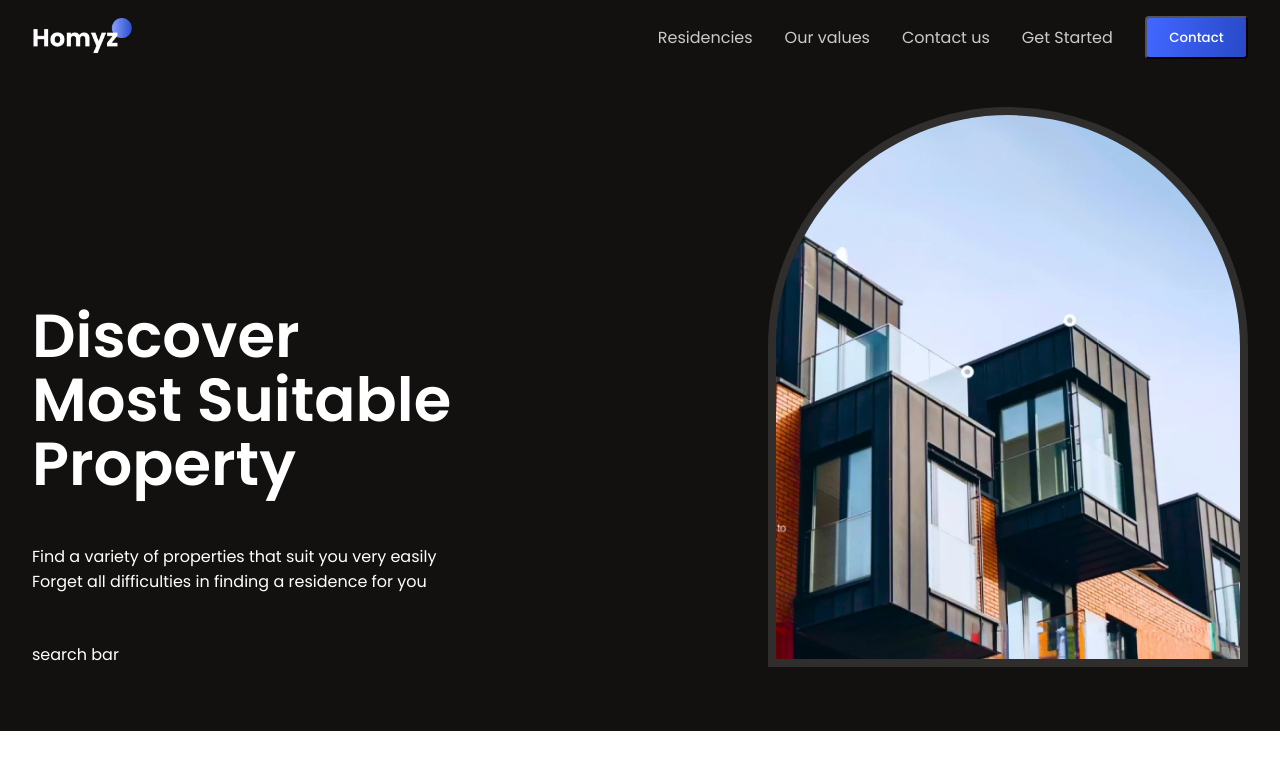
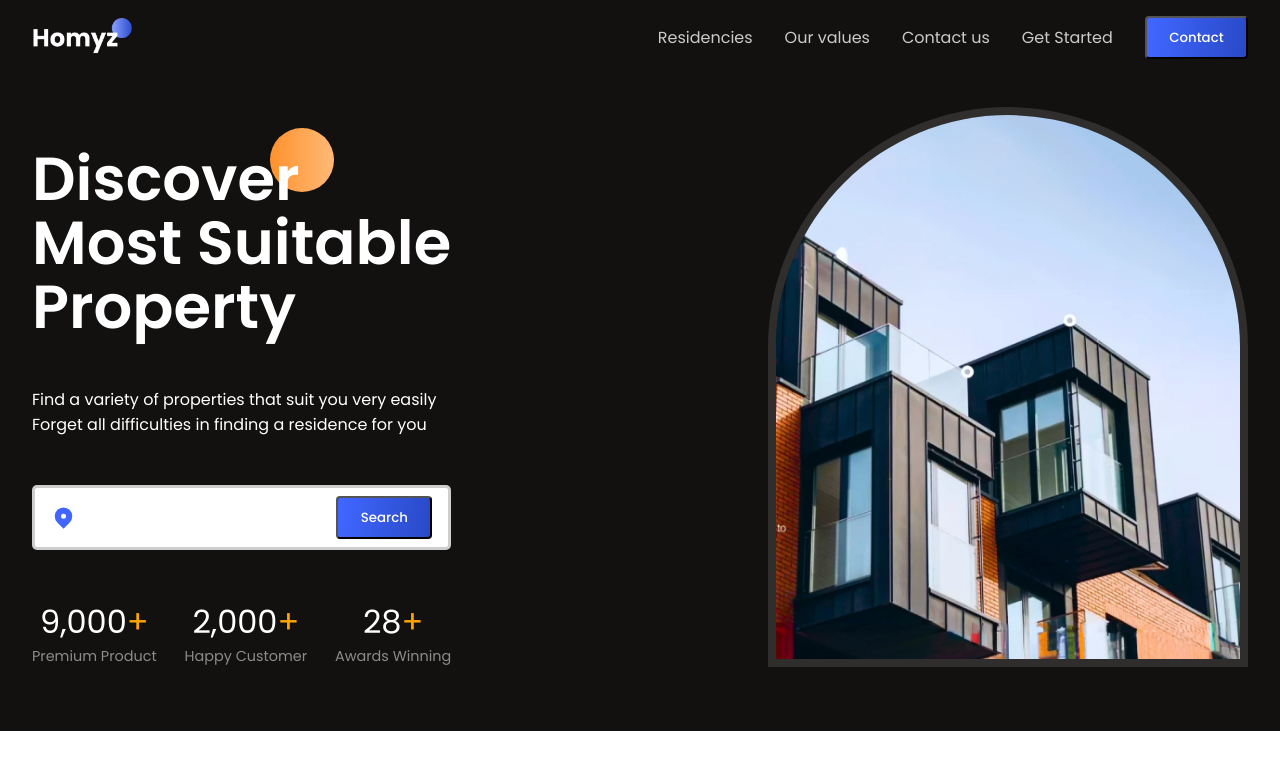
Before and after one commit to lwaziT/ReactJSWebsites, a React (Vite) app: page / in a window 1280 px wide. Shown: the top 770 px of the page. Built offline with nearby package versions, Linux system fonts and the light colour scheme.

Commit message:
1.Edited font styling. 2.Added search bar

```diff
--- a/src/components/Hero/Hero.css
+++ b/src/components/Hero/Hero.css
@@ -25,6 +25,51 @@
     line-height: 4rem;
 }
 
+.orange-circle{
+    height: 4rem;
+    width: 4rem;
+    background: var(--orange-gradient);
+    border-radius: 999px;
+    position: absolute;
+    right: 28%;
+    top: -10%;
+    z-index: -1;
+}
+
+.search-bar{
+    background-color: white;
+    border-radius: 5px;
+    border: 3px solid rgba(120, 120, 120, 0.374);
+    padding: 0.5rem 1rem;
+    justify-content: space-between;
+    width: 100%;
+}
+
+.search-bar> input{
+    border: none;
+    outline: none;
+}
+
+.stats{
+    width: 100%;
+    justify-content: space-between;
+}
+
+.stat>:nth-child(1){
+    font-size: 2rem;
+}
+
+.stat>:nth-child(1)>:last-child{
+    color: orange;
+}
+
+.secondaryText{
+    color: rgba(140, 139, 139);
+    font-size: 0.9rem;
+}
+
+/* Right side */
+
 .image-container{
     width: 30rem;
     height: 35rem;
--- a/src/components/Hero/Hero.jsx
+++ b/src/components/Hero/Hero.jsx
@@ -1,5 +1,7 @@
 import React from "react"
 import "./Hero.css"
+import {HiLocationMarker} from 'react-icons/hi'
+import CountUp from "react-countup"
 
 const Hero = () => {
     return (
@@ -9,6 +11,7 @@ const Hero = () => {
                 {/* Left side */}
                 <div className="flexColStart hero-left">
                     <div className="hero-title">
+                        <div className="orange-circle"/>
                         <h1>
                             Discover <br/> Most Suitable <br/> Property
                         </h1>
@@ -19,11 +22,42 @@ const Hero = () => {
                         <span>Forget all difficulties in finding a residence for you</span>
                     </div>
 
-                    <div className="search-bar">
-                        search bar
+                    <div className="flexCenter search-bar">
+                        <HiLocationMarker color="var(--blue)" size={25}/>
+                        <input type="text"/>
+                        <button className="button">Search</button>
                     </div>
+
+                    <div className="flexCenter stats">
+                        <div className="flexColCenter stat">
+                            <span>
+                                <CountUp start={8800} end={9000} duration={4}/>
+                                <span>+</span>
+                            </span>
+                            <span className="secondaryText">Premium Product</span>
+                        </div>
+
+                        <div className="flexColCenter stat">
+                            <span>
+                                <CountUp start={1500} end={2000} duration={4}/>
+                                <span>+</span>
+                            </span>
+                            <span className="secondaryText">Happy Customer</span>
+                        </div>
+
+                        <div className="flexColCenter stat">
+                            <span>
+                                <CountUp end={28} duration={4}/>
+                                <span>+</span>
+                            </span>
+                            <span className="secondaryText">Awards Winning</span>
+                        </div>
+                    </div>
+
                 </div>
+
                 {/* Right side */}
+
                 <div className="flexCenter hero-right">
                     <div className="image-container">
                         <img src="./hero-image.png" alt="" />
```
